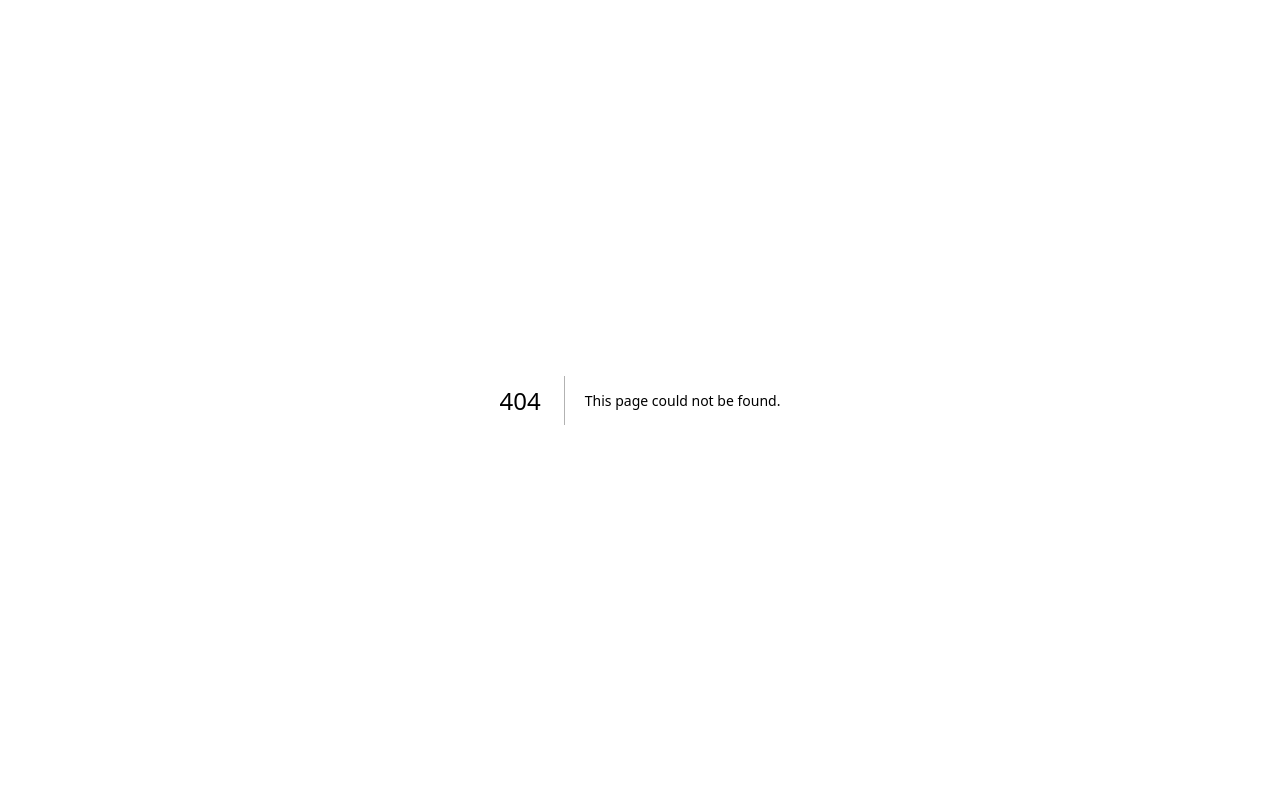
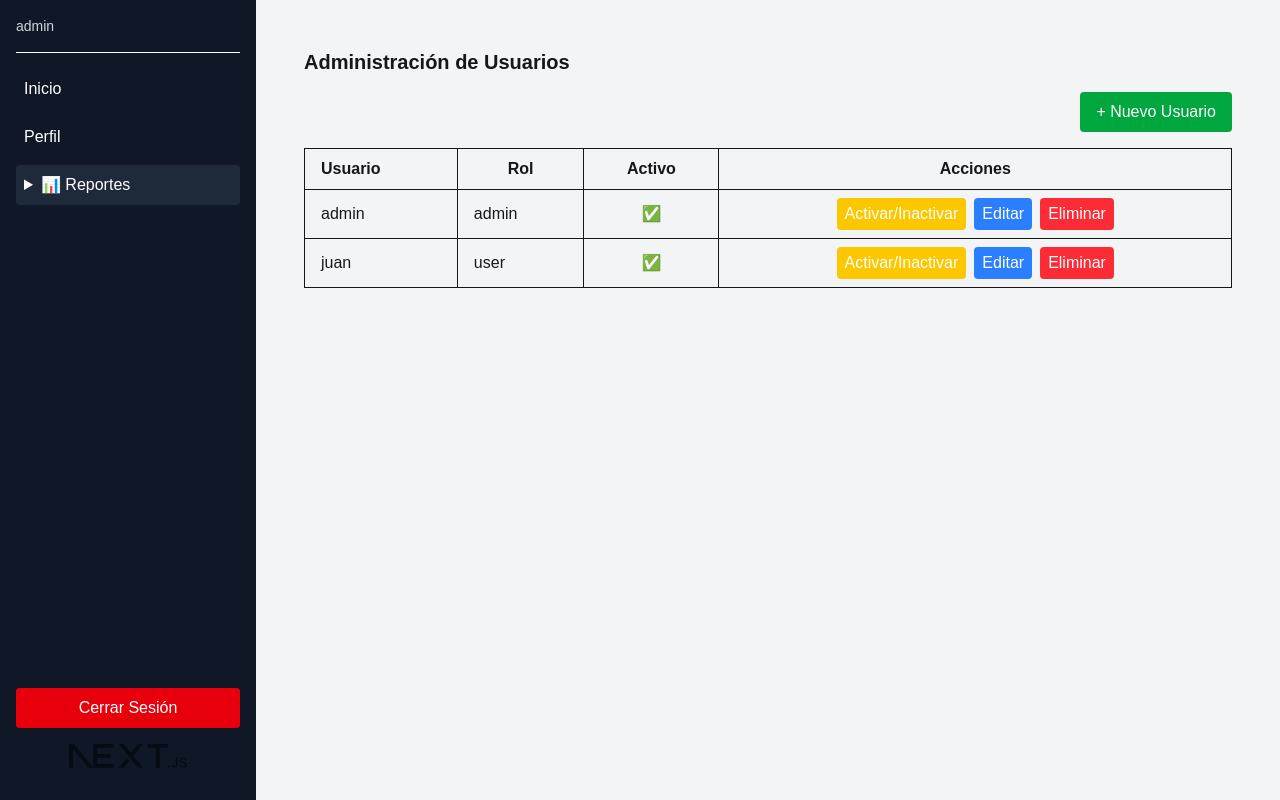
Before and after one commit to obringas/Logistica, a Next.js app: page /dashboard/admin/users in a window 1280 px wide. Before the commit this address had no page. Built offline with nearby package versions, Linux system fonts and the light colour scheme; sample sign-in values are in the browser's storage.

Commit message:
Creacion y edicion de usuarios

```diff
--- /dev/null
+++ b/src/app/dashboard/admin/users/create/page.tsx
@@ -0,0 +1,36 @@
+'use client'
+import { useState } from 'react'
+import { useRouter } from 'next/navigation'
+import { getUsers, saveUsers } from '@/utils/userStorage'
+
+export default function CreateUserPage() {
+  const [username, setUsername] = useState('')
+  const [password, setPassword] = useState('')
+  const [role, setRole] = useState<'admin' | 'user'>('user')
+  const router = useRouter()
+
+  const handleCreate = () => {
+    if (!username || !password) return alert('Faltan datos')
+
+    const users = getUsers()
+    const id = Math.max(...users.map(u => u.id)) + 1
+    const newUser = { id, username, password, role, active: true }
+    saveUsers([...users, newUser])
+    router.push('/dashboard/admin/users')
+  }
+
+  return (
+    <div className="p-6 max-w-xl">
+      <h2 className="text-xl font-bold mb-4">Nuevo Usuario</h2>
+      <input className="border mb-2 w-full p-2" placeholder="Usuario" value={username} onChange={e => setUsername(e.target.value)} />
+      <input className="border mb-2 w-full p-2" type="password" placeholder="Contraseña" value={password} onChange={e => setPassword(e.target.value)} />
+      <select className="border mb-4 w-full p-2" value={role} onChange={e => setRole(e.target.value as any)}>
+        <option value="user">Usuario</option>
+        <option value="admin">Administrador</option>
+      </select>
+      <button className="bg-green-600 text-white px-4 py-2 rounded" onClick={handleCreate}>
+        Crear
+      </button>
+    </div>
+  )
+}
--- /dev/null
+++ b/src/app/dashboard/admin/users/edit/id/page.tsx
@@ -0,0 +1,52 @@
+'use client'
+import { useState, useEffect } from 'react'
+import { useRouter, useParams } from 'next/navigation'
+import { getUsers, saveUsers } from '@/utils/userStorage'
+
+export default function EditUserPage() {
+  const router = useRouter()
+  const params = useParams()
+  const id = Number(params.id)
+
+  const [username, setUsername] = useState('')
+  const [password, setPassword] = useState('')
+  const [role, setRole] = useState<'admin' | 'user'>('user')
+  const [active, setActive] = useState(true)
+
+  useEffect(() => {
+    const user = getUsers().find(u => u.id === id)
+    if (user) {
+      setUsername(user.username)
+      setPassword(user.password)
+      setRole(user.role)
+      setActive(user.active)
+    }
+  }, [id])
+
+  const handleSave = () => {
+    const users = getUsers().map(u =>
+      u.id === id ? { ...u, username, password, role, active } : u
+    )
+    saveUsers(users)
+    router.push('/dashboard/admin/users')
+  }
+
+  return (
+    <div className="p-6 max-w-xl">
+      <h2 className="text-xl font-bold mb-4">Editar Usuario</h2>
+      <input className="border mb-2 w-full p-2" placeholder="Usuario" value={username} onChange={e => setUsername(e.target.value)} />
+      <input className="border mb-2 w-full p-2" placeholder="Contraseña" value={password} onChange={e => setPassword(e.target.value)} />
+      <select className="border mb-2 w-full p-2" value={role} onChange={e => setRole(e.target.value as any)}>
+        <option value="user">Usuario</option>
+        <option value="admin">Administrador</option>
+      </select>
+      <label className="flex items-center gap-2 mb-4">
+        <input type="checkbox" checked={active} onChange={e => setActive(e.target.checked)} />
+        Activo
+      </label>
+      <button className="bg-blue-600 text-white px-4 py-2 rounded" onClick={handleSave}>
+        Guardar Cambios
+      </button>
+    </div>
+  )
+}
--- /dev/null
+++ b/src/app/dashboard/admin/users/page.tsx
@@ -0,0 +1,97 @@
+'use client'
+import { useEffect, useState } from 'react'
+import { useRouter } from 'next/navigation'
+import { getUsers, saveUsers } from '@/utils/userStorage'
+import { User } from '@/utils/users'
+
+export default function UserAdminPage() {
+    const [users, setUsers] = useState<User[]>([])
+    const [loading, setLoading] = useState(true)
+    const router = useRouter()
+
+    useEffect(() => {
+        const auth = localStorage.getItem('authUser')
+        if (!auth) {
+            router.push('/login')
+            return
+        }
+
+        const user = JSON.parse(auth)
+        if (user.role !== 'admin') {
+            router.push('/dashboard')
+            return
+        }
+
+        const data = getUsers()
+        setUsers(data)
+        setLoading(false)
+    }, [])
+
+    const toggleActive = (id: number) => {
+        const updated = users.map(u => u.id === id ? { ...u, active: !u.active } : u)
+        setUsers(updated)
+        saveUsers(updated)
+    }
+
+    const deleteUser = (id: number) => {
+        const updated = users.filter(u => u.id !== id)
+        setUsers(updated)
+        saveUsers(updated)
+    }
+
+    if (loading) return <p>Cargando...</p>
+
+    return (
+        <div className="p-6">
+            <h2 className="text-xl font-bold mb-4">Administración de Usuarios</h2>
+            <div className="flex justify-end mb-4">
+                <button
+                    className="bg-green-600 text-white px-4 py-2 rounded"
+                    onClick={() => router.push('/dashboard/admin/users/create')}
+                >
+                    + Nuevo Usuario
+                </button>
+            </div>
+            <table className="min-w-full border">
+                <thead>
+                    <tr className="bg-gray-100">
+                        <th className="border px-4 py-2 text-left">Usuario</th>
+                        <th className="border px-4 py-2">Rol</th>
+                        <th className="border px-4 py-2">Activo</th>
+                        <th className="border px-4 py-2">Acciones</th>
+                    </tr>
+                </thead>
+                <tbody>
+                    {users.map((u) => (
+                        <tr key={u.id}>
+                            <td className="border px-4 py-2">{u.username}</td>
+                            <td className="border px-4 py-2">{u.role}</td>
+                            <td className="border px-4 py-2 text-center">{u.active ? '✅' : '❌'}</td>
+                            <td className="border px-4 py-2 text-center">
+                                <button
+                                    className="bg-yellow-400 text-white px-2 py-1 rounded mr-2"
+                                    onClick={() => toggleActive(u.id)}
+                                >
+                                    Activar/Inactivar
+                                </button>
+                                <button
+                                    className="bg-blue-500 text-white px-2 py-1 rounded mr-2"
+                                    onClick={() => router.push(`/dashboard/admin/users/edit/${u.id}`)}
+                                >
+                                    Editar
+                                </button>
+                                <button
+                                    className="bg-red-500 text-white px-2 py-1 rounded"
+                                    onClick={() => deleteUser(u.id)}
+                                    disabled={u.username === 'admin'} // opcional
+                                >
+                                    Eliminar
+                                </button>
+                            </td>
+                        </tr>
+                    ))}
+                </tbody>
+            </table>
+        </div>
+    )
+}
```
